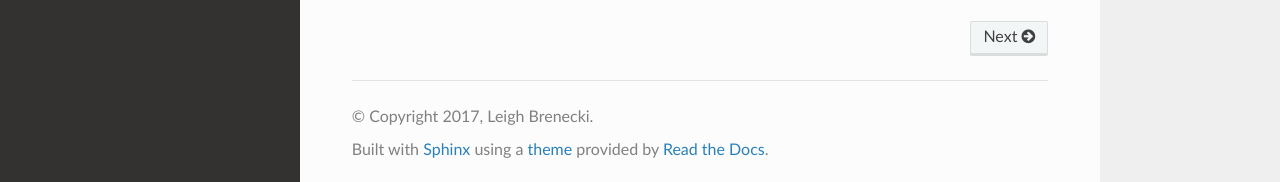
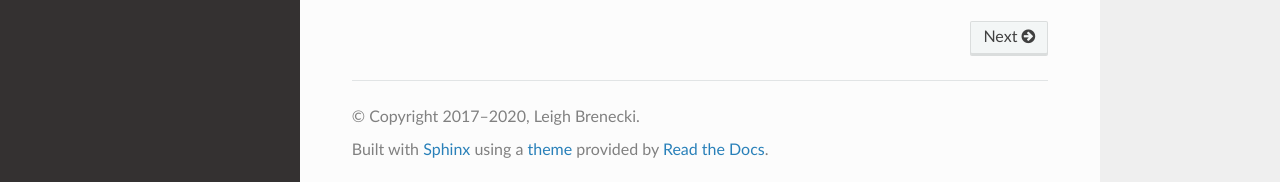
Before and after one commit to daisylb/walter, a Sphinx documentation site: the page built from docs/index.rst, in a window 1280 px wide and 900 px high, scrolled down 851 px. Shown: the part 715-897 px from the top of the window. Built offline with Sphinx 7.4.7 and the Read the Docs theme 2.0.0, drawn with Linux system fonts in a browser that asks for light colours.

```diff
--- a/docs/conf.py
+++ b/docs/conf.py
@@ -53,7 +53,7 @@ master_doc = "index"
 
 # General information about the project.
 project = "Walter"
-copyright = "2017, Leigh Brenecki"
+copyright = "2017–2020, Leigh Brenecki"
 author = "Leigh Brenecki"
 
 # The version info for the project you're documenting, acts as replacement for
--- a/pyproject.toml
+++ b/pyproject.toml
@@ -1,6 +1,6 @@
 [tool.poetry]
 name = "walter"
-version = "0.2"
+version = "0.3"
 description = "A better configuration library for Django and other Python projects"
 license = "MIT"
 authors = ["Leigh Brenecki <leigh@brenecki.id.au>"]
```
Also changed, not shown: 1 other file.
